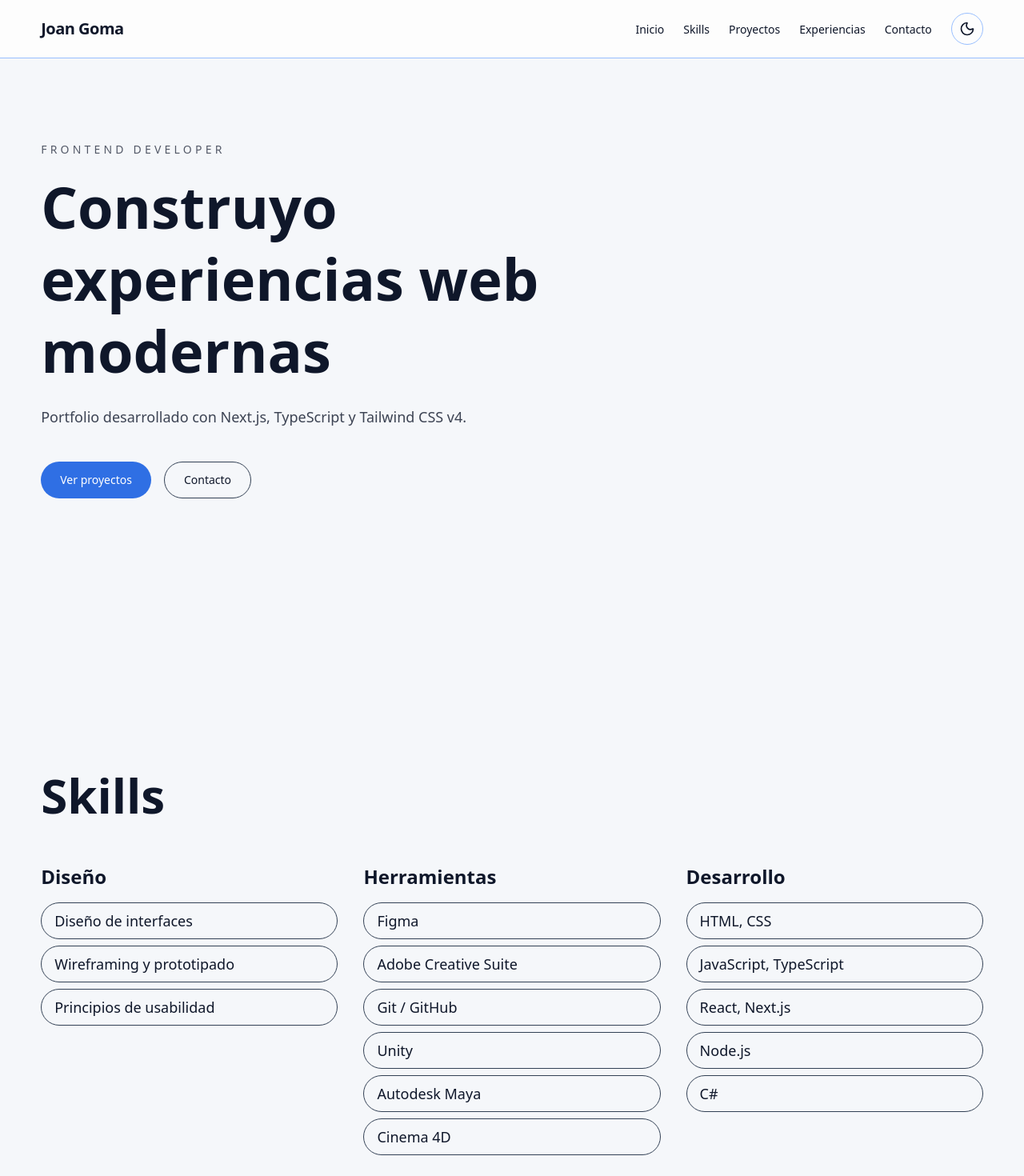
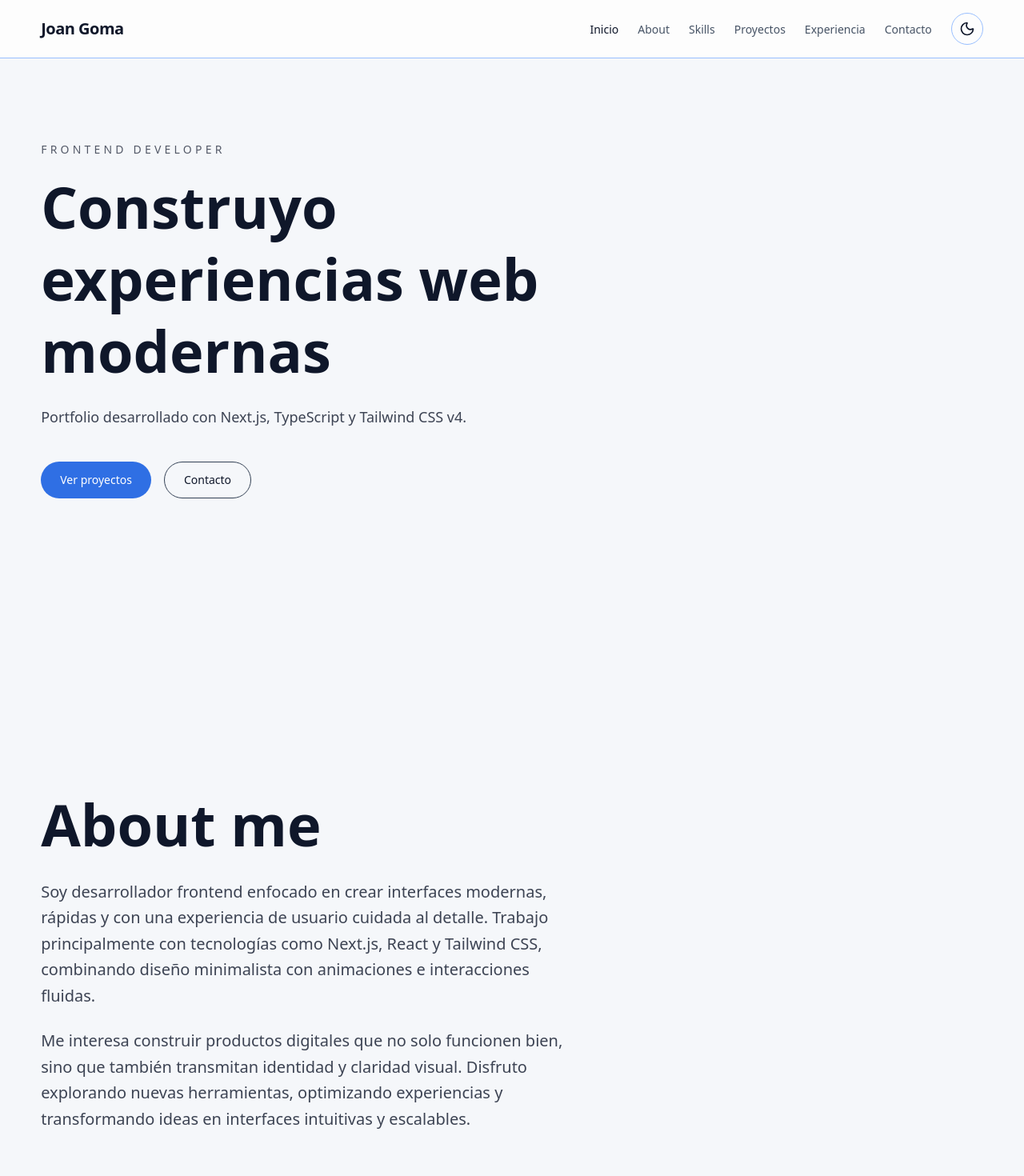
Before and after one commit to joangoma-code/portfolio, a Next.js app: page / in a window 1280 px wide. Shown: the top 1470 px of the page at 80% size. Built offline with nearby package versions, Linux system fonts and the light colour scheme.

Commit message:
navigation improvements

```diff
--- a/app/layout.tsx
+++ b/app/layout.tsx
@@ -25,7 +25,7 @@ export default function RootLayout({ children }: Readonly<{
   children: React.ReactNode;
 }>) {
   return (
-    <html lang="en" suppressHydrationWarning scroll-smooth>
+    <html lang="en" suppressHydrationWarning scroll-smooth="true">
       {/*h-full antialiased md:scroll-auto*/}
       <body className={`${geistSans.variable} ${geistMono.variable}` }>
         {/* className="min-h-full flex flex-col*/}
--- a/app/page.tsx
+++ b/app/page.tsx
@@ -1,6 +1,7 @@
 import MainLayout from "@/components/layout/MainLayout";
 
 import HeroSection from "@/sections/HeroSection";
+import AboutSection from "@/sections/AboutSection";
 import ProjectSection from "@/sections/ProjectSection";
 import SkillSection from "@/sections/SkillSection";
 import ExperienceSection from "@/sections/ExperienceSection";
@@ -11,6 +12,7 @@ export default function HomePage() {
   return (
     <MainLayout>
       <HeroSection />
+      <AboutSection />
       <SkillSection />
       <ProjectSection />
       <ExperienceSection />
--- a/components/layout/Navbar.tsx
+++ b/components/layout/Navbar.tsx
@@ -1,3 +1,4 @@
+'use client'
 
 import Link from "next/link";
 
@@ -5,34 +6,51 @@ import Container from "../ui/Container";
 import ThemeToogle from "@/components/ThemeToogle";
 import { links } from "@/data/links";
 
+import { useActiveSection } from "../providers/ActiveSectionProvider";
+
 
 export default function Navbar() {
+  const { activeSection, passedHero } = useActiveSection();
+
   return (
     <header className=
-    "fixed top-0 z-50 w-full border-b border-(--color-border) bg-(--color-card) backdrop-blur-xl">
+      "fixed top-0 z-50 w-full border-b border-(--color-border) bg-(--color-card) backdrop-blur-xl"
+    >
+      {/*
+        ${
+          passedHero ? "translate-x-10 opacity-0" : "translate-x-0 opacity-100"
+        }
+      */}
       <Container className=
       "flex items-center justify-between py-4">
-        <a
+        <Link
           href="#inicio"
           className=
-          "text-xl font-semibold tracking-tight transition-opacity hover:opacity-80"
+          "text-xl font-semibold tracking-tight transition-opacity hover:opacity-60"
         >
           Joan Goma
-        </a>
+        </Link>
 
         <nav aria-label="Navegación principal">
           <ul className="flex items-center gap-6">
-            {links.map((link) => (
+            {links.map((link) => {
+              const isActive = activeSection === link.id;
+              return(
               <li key={link.id}>
+                {/* DELETE ??? */}
                 <Link
                   href={`#${link.id}`}
-                  className=
-                  "text-sm text-(--color-foreground) transition-colors duration-300 hover:text-(--color-foreground2)"
+                  className={`
+                    text-sm transition-all duration-300
+                    ${isActive ? "text-(--color-foreground) opacity-100" : "text-(--color-foreground2) opacity-90"}
+                    hover:opacity-60
+                    `}
                 >
                   {link.label}
                 </Link>
               </li>
-            ))}
+              )
+            })}
             <li>
               <ThemeToogle />
             </li>
--- a/components/layout/SideNav.tsx
+++ b/components/layout/SideNav.tsx
@@ -3,7 +3,7 @@
 import Link from "next/link";
 import { links } from "@/data/links";
 
-import { Gem, Hexagon } from "lucide-react";
+import { Diamond, Hexagon } from "lucide-react";
 
 import { useActiveSection } from "../providers/ActiveSectionProvider";
 
@@ -25,8 +25,8 @@ export default function SideNav() {
     >
       <nav>
         <ul className="space-y-6">
-          {links.slice(1).map((link) => {
-            const isActive = activeSection === link.id;
+          {links.map((link) => {
+            const isActive = activeSection === link.id && activeSection !== "inicio";
 
             return (
               <li key={link.id}>
@@ -43,16 +43,17 @@ export default function SideNav() {
                     `}
                   >
                     {isActive ? (
-                      <Gem className="size-5" />
+                      <Hexagon className="size-5" />
                     ) : (
-                      <Hexagon className="size-5" />
+                      <Diamond className="size-5" />
                     )}
                   </span>
 
+                    {/* Erase ? */}
                   <span
                     className={`
                       text-sm transition-all
-                      ${isActive ? "text-(--color-foreground2) opacity-60" : "opacity-0"}
+                      ${isActive ? "text-(--color-foreground2) opacity-30" : "opacity-0"}
                     `}
                   >
                     {link.label}
--- a/components/providers/ActiveSectionProvider.tsx
+++ b/components/providers/ActiveSectionProvider.tsx
@@ -10,15 +10,11 @@ import {
 type ContextType = {
   activeSection: string;
   setActiveSection: (value: string) => void;
-
   passedHero: boolean;
 };
 
-
 const ActiveSectionContext =
   createContext<ContextType | null>(null);
-
-
 
 export function ActiveSectionProvider({
   children,
@@ -31,20 +27,57 @@ export function ActiveSectionProvider({
   const [passedHero, setPassedHero] =
     useState(false);
 
+  /*
+    Scrollspy avanzado:
+    detecta qué sección está más visible
+    en vez de solo saber si está en pantalla
+  */
   useEffect(() => {
     const sections =
       document.querySelectorAll("section");
 
+    /*
+      Observer más preciso:
+      - no usa solo "entra o no entra"
+      - calcula cuánto se ve cada sección
+    */
     const observer = new IntersectionObserver(
       (entries) => {
+        let currentSection = "";
+        let maxRatio = 0;
+
+        /*
+          Nos quedamos con la sección
+          que tenga más visibilidad
+        */
         entries.forEach((entry) => {
-          if (entry.isIntersecting) {
-            setActiveSection(entry.target.id);
+          if (
+            entry.isIntersecting &&
+            entry.intersectionRatio > maxRatio
+          ) {
+            maxRatio = entry.intersectionRatio;
+            currentSection = entry.target.id;
           }
         });
+
+        /*
+          Solo actualizamos si hay una sección clara
+        */
+        if (currentSection) {
+          setActiveSection(currentSection);
+        }
       },
       {
-        threshold: 0.5,
+        /*
+          Varias thresholds = transiciones más suaves
+        */
+        threshold: [0.1, 0.2, 0.3, 0.4, 0.5, 0.6],
+
+        /*
+          Ajusta el “punto visual” de cambio
+          (más centrado en pantalla)
+        */
+        rootMargin: "-35% 0px -35% 0px",
       }
     );
 
@@ -55,21 +88,22 @@ export function ActiveSectionProvider({
     return () => observer.disconnect();
   }, []);
 
+  /*
+    Detecta cuando ya pasaste el hero
+    usando altura de pantalla (responsive)
+  */
   useEffect(() => {
     const handleScroll = () => {
-      setPassedHero(window.scrollY > 300);
+      const heroThreshold =
+        window.innerHeight * 0.7;
+
+      setPassedHero(window.scrollY > heroThreshold);
     };
 
-    window.addEventListener(
-      "scroll",
-      handleScroll
-    );
+    window.addEventListener("scroll", handleScroll);
 
     return () =>
-      window.removeEventListener(
-        "scroll",
-        handleScroll
-      );
+      window.removeEventListener("scroll", handleScroll);
   }, []);
 
   return (
@@ -86,9 +120,7 @@ export function ActiveSectionProvider({
 }
 
 export function useActiveSection() {
-  const context = useContext(
-    ActiveSectionContext
-  );
+  const context = useContext(ActiveSectionContext);
 
   if (!context) {
     throw new Error(
--- a/data/links.ts
+++ b/data/links.ts
@@ -2,6 +2,10 @@ export const links = [
   {
     id: "inicio",
     label: "Inicio",
+  },
+  {
+    id: "about",
+    label: "About",
   },
   {
     id: "skills",
@@ -14,7 +18,7 @@ export const links = [
   },
   {
     id: "experiencia",
-    label: "Experiencias",
+    label: "Experiencia",
 
   },
   {
--- /dev/null
+++ b/sections/AboutSection.tsx
@@ -0,0 +1,34 @@
+import Container from "@/components/ui/Container";
+
+
+export default function AboutSection() {
+  return (
+    <section
+      id="about"
+      className="flex min-h-screen items-center justify-center py-4"
+    >
+      <Container>
+        <div className="max-w-4xl space-y-12">
+          <div className="space-y-6">
+            <h2 className="text-5xl font-bold leading-tight md:text-7xl">
+              About me
+            </h2>
+
+            <p className="max-w-2xl text-lg leading-relaxed opacity-80 md:text-xl">
+                Soy desarrollador frontend enfocado en crear interfaces modernas,
+                rápidas y con una experiencia de usuario cuidada al detalle.
+                Trabajo principalmente con tecnologías como Next.js, React y Tailwind CSS,
+                combinando diseño minimalista con animaciones e interacciones fluidas.
+            </p>
+            <p className="max-w-2xl text-lg leading-relaxed opacity-80 md:text-xl">
+                Me interesa construir productos digitales que no solo funcionen bien,
+                sino que también transmitan identidad y claridad visual.
+                Disfruto explorando nuevas herramientas,
+                optimizando experiencias y transformando ideas en interfaces intuitivas y escalables.
+            </p>
+          </div>
+        </div>
+      </Container>
+    </section>
+  );
+}
```
